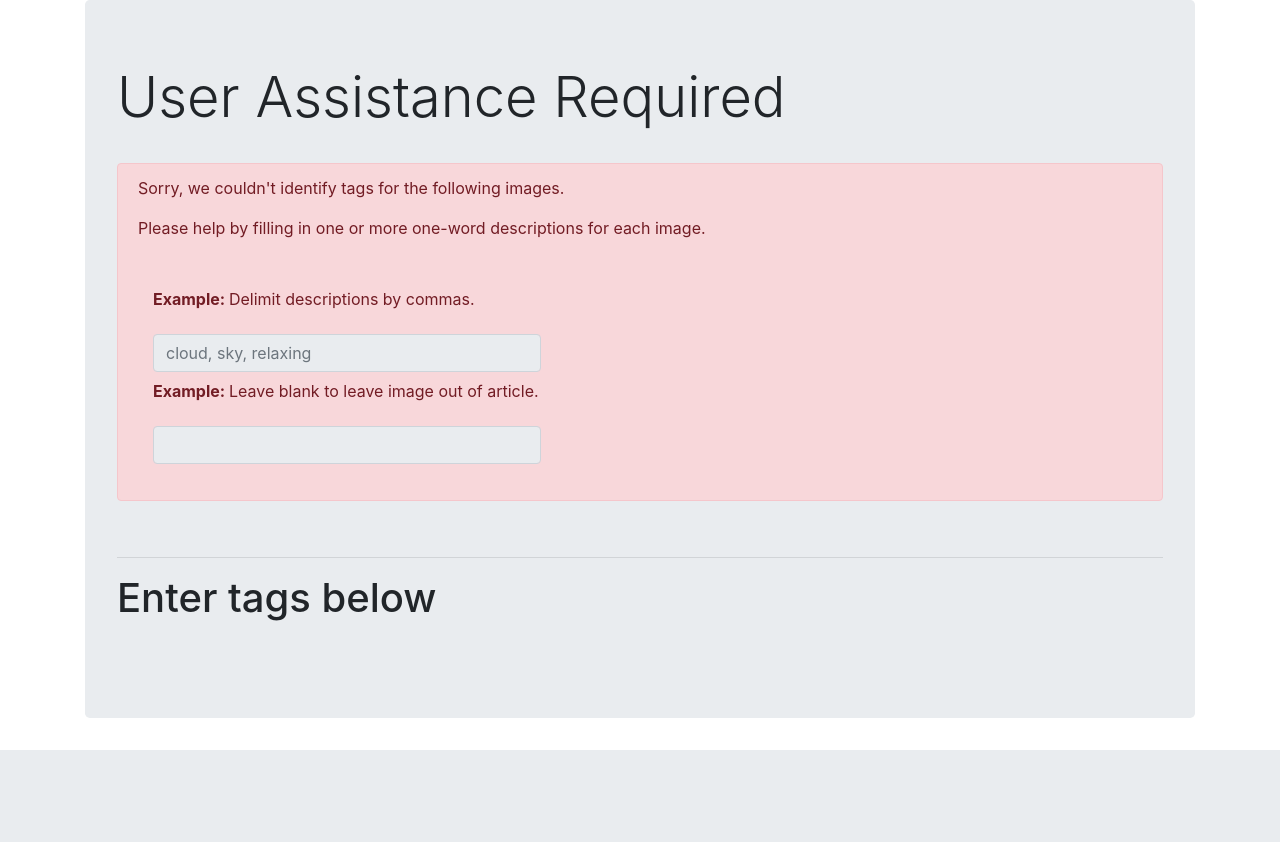
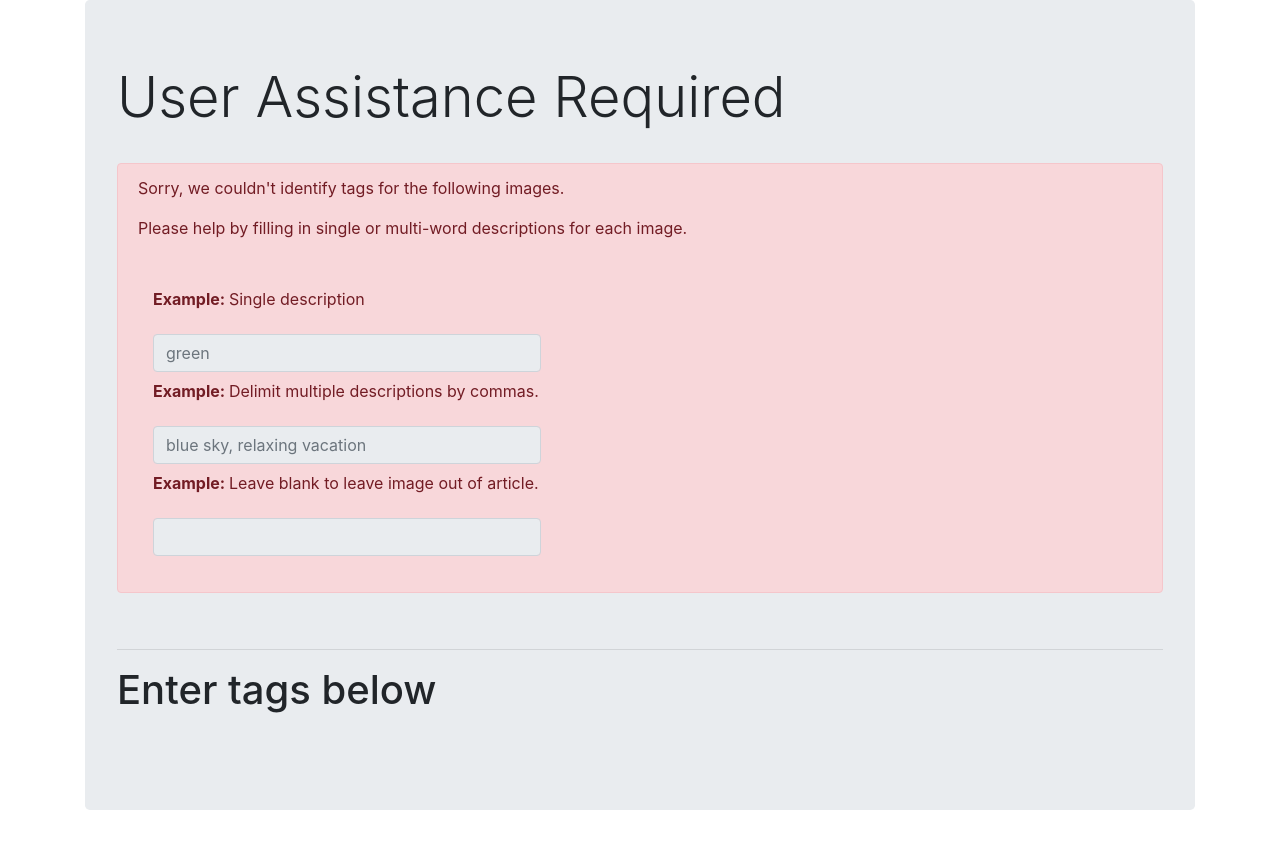
Before and after one commit to chengwill97/Story-and-Image-Alignment, a Python web app: template app/templates/images_missing_tags.html in a window 1280 px wide. Shown: the part 70-912 px from the top of the page. Before the commit the page ends 820 px from the top, so only its background shows below. Run offline with Jinja, Linux system fonts and the light colour scheme; the template is opened without the code that fills it, so the values that code supplies are empty; some libraries are stand-ins or nearby versions.

Commit message:
Replace spaces in between multi-word tags with underscores.
Add extra description of single and multi-word descriptions.

```diff
--- a/app/templates/images_missing_tags.html
+++ b/app/templates/images_missing_tags.html
@@ -8,15 +8,18 @@
     <div class="alert alert-danger" role="alert">
 
         <p>Sorry, we couldn't identify tags for the following images.</p>
-        <p>Please help by filling in one or more one-word descriptions for each image.</p>
+        <p>Please help by filling in single or multi-word descriptions for each image.</p>
 
         <br>
 
-        <label for="exampleTags1" class="col-12 col-form-label"><p><strong>Example: </strong>Delimit descriptions by commas.</p></label>
-        <div class="col-5"><input class="form-control" type="text" name="exampleTags1" placeholder="cloud, sky, relaxing" readonly></div>
+        <label for="exampleTags1" class="col-12 col-form-label"><p><strong>Example: </strong>Single description</p></label>
+        <div class="col-5"><input class="form-control" type="text" name="exampleTags1" placeholder="green" readonly></div>
 
-        <label for="exampleTags2" class="col-12 col-form-label"><p><strong>Example: </strong>Leave blank to leave image out of article.</p></label>
-        <div class="col-5"><input class="form-control" type="text" name="exampleTags2" placeholder="" readonly></div>
+        <label for="exampleTags2" class="col-12 col-form-label"><p><strong>Example: </strong>Delimit multiple descriptions by commas.</p></label>
+        <div class="col-5"><input class="form-control" type="text" name="exampleTags2" placeholder="blue sky, relaxing vacation" readonly></div>
+
+        <label for="exampleTags3" class="col-12 col-form-label"><p><strong>Example: </strong>Leave blank to leave image out of article.</p></label>
+        <div class="col-5"><input class="form-control" type="text" name="exampleTags3" placeholder="" readonly></div>
 
         <br>
     </div>
```
Also changed, not shown: app/sandi/demo.py (+6 -4 lines).
